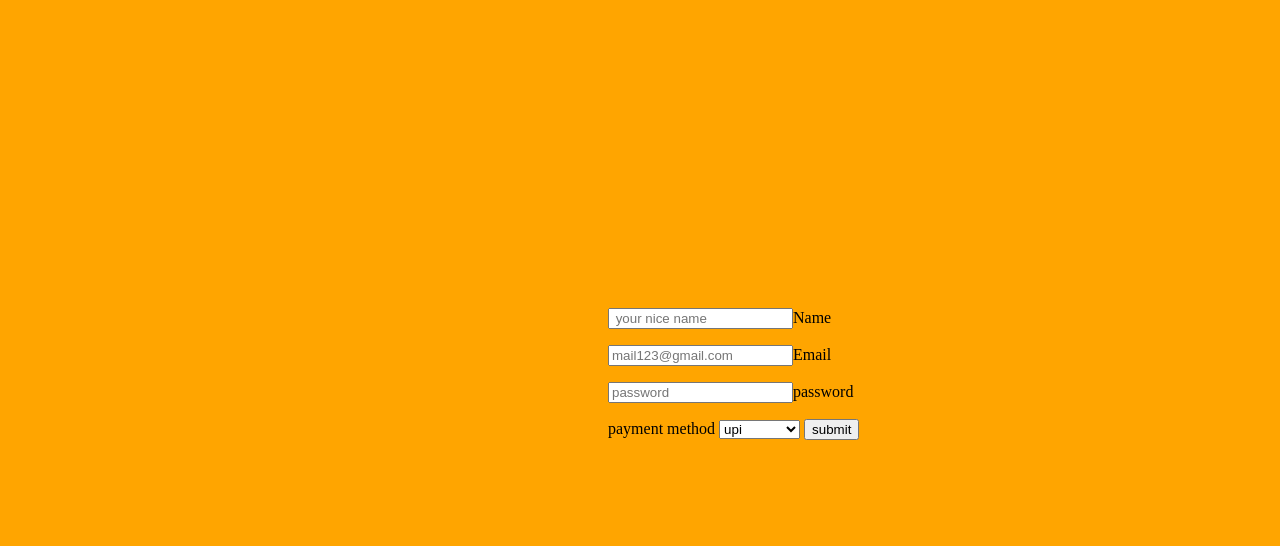
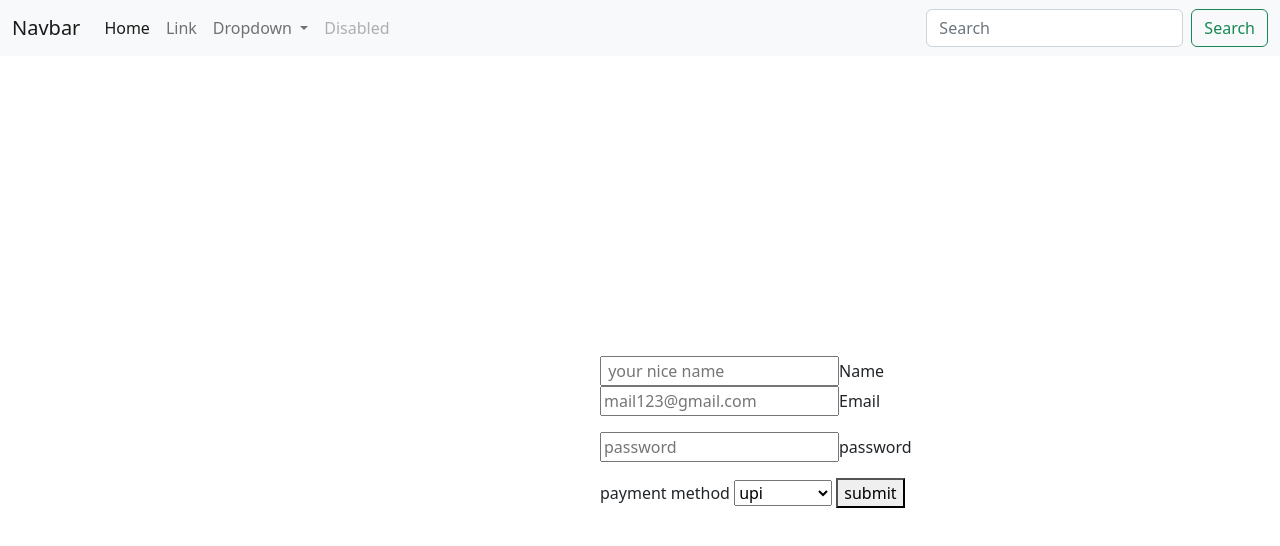
Before and after one commit to sumitsingh43/learingGit, a plain HTML site: page index.html in a window 1280 px wide. Shown: the top 546 px of the page. Drawn offline with nearby package versions, Linux system fonts and the light colour scheme.

Commit message:
docs: new update

```diff
--- a/index.html
+++ b/index.html
@@ -4,6 +4,7 @@
     <meta charset="UTF-8">
     <meta name="viewport" content="width=device-width, initial-scale=1.0">
     <title>Document</title>
+    <link rel="stylesheet" href="https://cdn.jsdelivr.net/npm/bootstrap@5.2.3/dist/css/bootstrap.min.css">
     <style>
 .demo{
     position: relative;
@@ -14,6 +15,43 @@
     </style>
 </head>
 <body bgcolor="orange">
+<nav class="navbar navbar-expand-lg bg-light">
+  <div class="container-fluid">
+    <a class="navbar-brand" href="#">Navbar</a>
+    <button class="navbar-toggler" type="button" data-bs-toggle="collapse" data-bs-target="#navbarSupportedContent" aria-controls="navbarSupportedContent" aria-expanded="false" aria-label="Toggle navigation">
+      <span class="navbar-toggler-icon"></span>
+    </button>
+    <div class="collapse navbar-collapse" id="navbarSupportedContent">
+      <ul class="navbar-nav me-auto mb-2 mb-lg-0">
+        <li class="nav-item">
+          <a class="nav-link active" aria-current="page" href="#">Home</a>
+        </li>
+        <li class="nav-item">
+          <a class="nav-link" href="#">Link</a>
+        </li>
+        <li class="nav-item dropdown">
+          <a class="nav-link dropdown-toggle" href="#" role="button" data-bs-toggle="dropdown" aria-expanded="false">
+            Dropdown
+          </a>
+          <ul class="dropdown-menu">
+            <li><a class="dropdown-item" href="#">Action</a></li>
+            <li><a class="dropdown-item" href="#">Another action</a></li>
+            <li><hr class="dropdown-divider"></li>
+            <li><a class="dropdown-item" href="#">Something else here</a></li>
+          </ul>
+        </li>
+        <li class="nav-item">
+          <a class="nav-link disabled">Disabled</a>
+        </li>
+      </ul>
+      <form class="d-flex" role="search">
+        <input class="form-control me-2" type="search" placeholder="Search" aria-label="Search">
+        <button class="btn btn-outline-success" type="submit">Search</button>
+      </form>
+    </div>
+  </div>
+</nav>
+
    <div class="demo">
 <section> <input type="text" id="name" placeholder=" your nice name" >Name</section>
     <p> <input type="email" placeholder="mail123@gmail.com ">Email</p>
```
